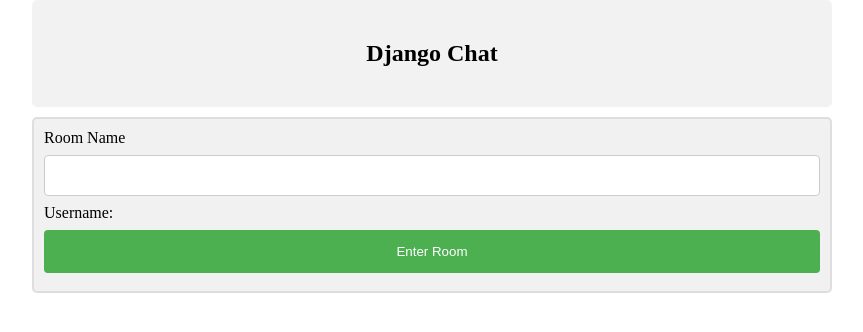
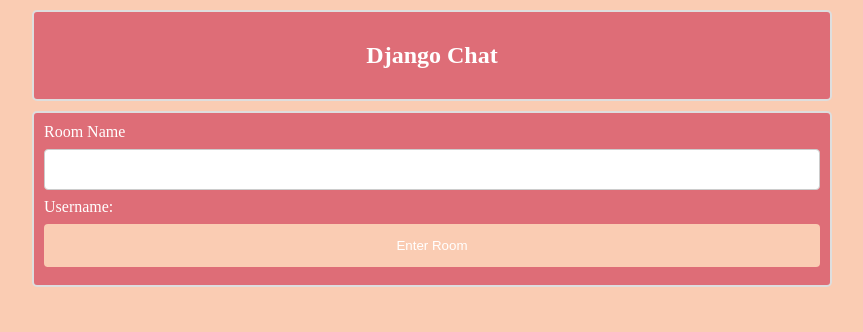
Before and after one commit to sorinaioja/aso_chat, a Django app: page /chat/ in a window 1280 px wide. Shown: the top 332 px of the page, without its empty margins (208-1071 px from the left). Run offline with Django 3.2, Linux system fonts and the light colour scheme.

Commit message:
style room

```diff
--- a/scrumboard/templates/scrumboard/home.html
+++ b/scrumboard/templates/scrumboard/home.html
@@ -7,11 +7,12 @@ body {
   margin: 0 auto;
   max-width: 800px;
   padding: 0 20px;
+    background: #faccb3 !important;
 }
 
 .container {
   border: 2px solid #dedede;
-  background-color: #f1f1f1;
+  background-color: #de6d77;
   border-radius: 5px;
   padding: 10px;
   margin: 10px 0;
@@ -55,8 +56,8 @@ body {
 </head>
 <body>
 
-<div align="center">
-    <h2>Django Chat</h2>
+<div class = "container" align="center">
+    <h2 style="color:white">Django Chat</h2>
 </div>
 
 
@@ -74,7 +75,7 @@ body {
 
     input[type=submit] {
     width: 100%;
-    background-color: #4CAF50;
+    background-color: #faccb3;
     color: white;
     padding: 14px 20px;
     margin: 8px 0;
@@ -84,7 +85,7 @@ body {
     }
 
     input[type=submit]:hover {
-    background-color: #45a049;
+    background-color: #faccb3;
     }
 
     div {
@@ -96,9 +97,9 @@ body {
 
     <form id="post-form" method="POST" action="checkview">
         {% csrf_token %}
-        <label>Room Name</label>
+        <label style="color:white">Room Name</label>
         <input type="text" name="room_name" id="room_name" width="100px" />
-        <label>Username: {{ user.username }}</label>
+        <label style="color:white" >Username: {{ user.username }}</label>
 
         <input type="submit" value="Enter Room">
     </form>
```
Also changed, not shown: scrumboard/templates/scrumboard/room.html (+9 -5 lines), db.sqlite3.
